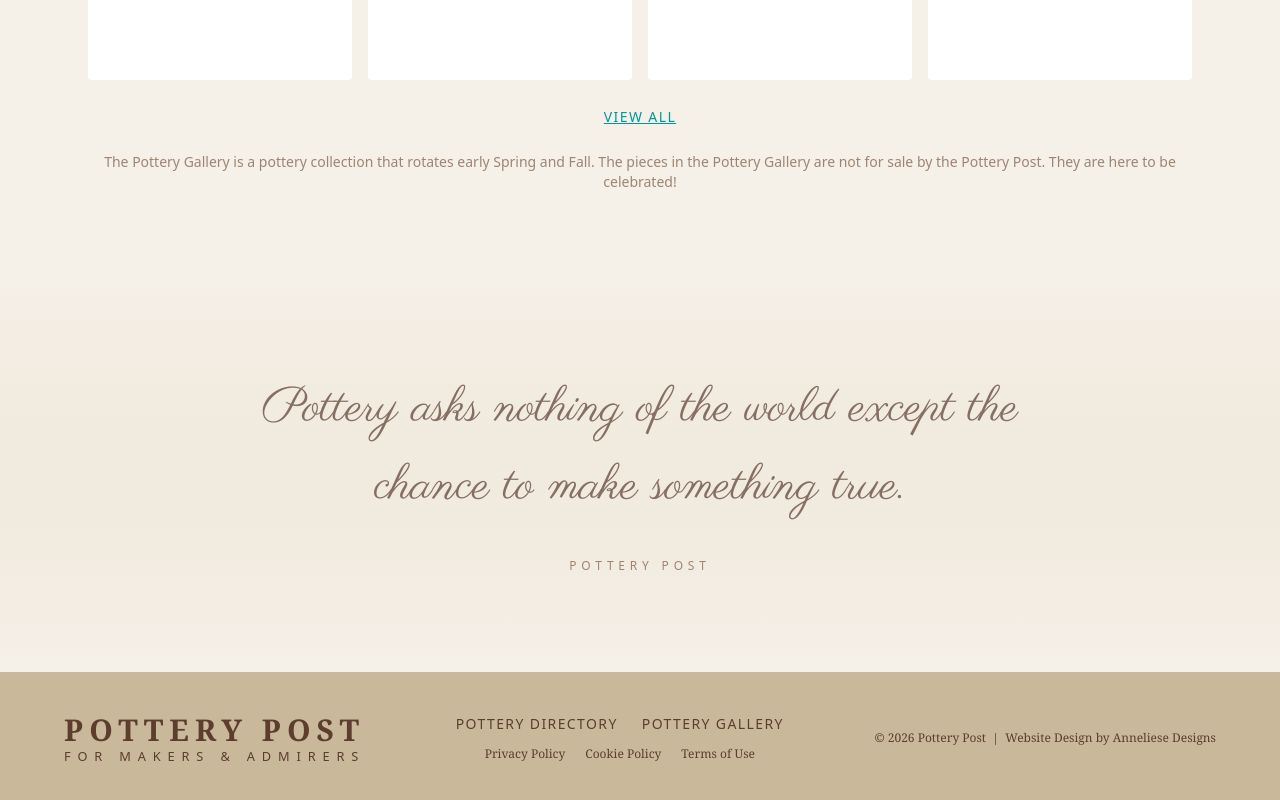
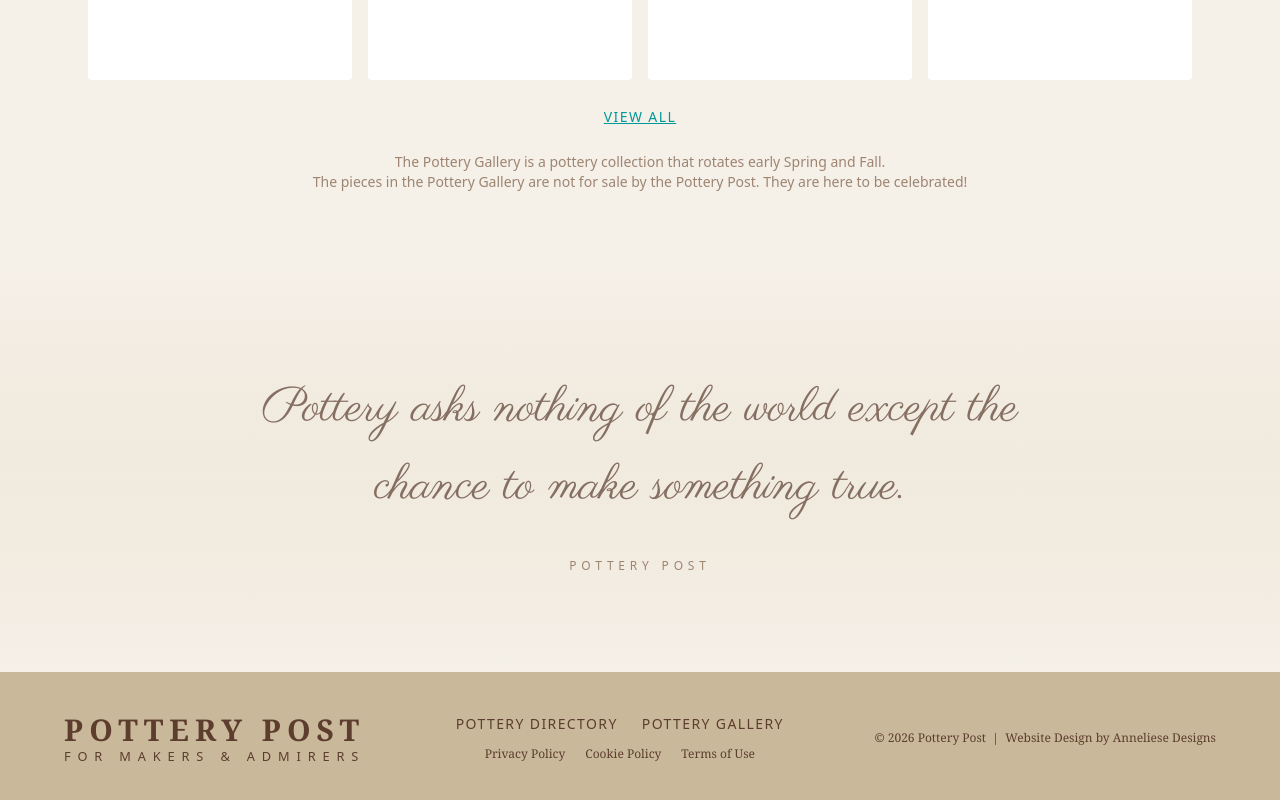
Before and after one commit to VanessaAnneliese/pottery-post-website, a Next.js app: page / in a window 1280 px wide. Shown: the part 2218-3018 px from the top of the page. Built offline with nearby package versions, Linux system fonts and the light colour scheme.

Commit message:
Add line break between gallery caption sentences on desktop

```diff
--- a/app/page.tsx
+++ b/app/page.tsx
@@ -72,7 +72,7 @@ export default function Home() {
           </Link>
         </div>
         <p className="mt-6 text-sm text-center" style={{ color: "#9E8572", fontFamily: "system-ui, sans-serif" }}>
-          The Pottery Gallery is a pottery collection that rotates early Spring and Fall. The pieces in the Pottery Gallery are not for sale by the Pottery Post. They are here to be celebrated!
+          The Pottery Gallery is a pottery collection that rotates early Spring and Fall.<span className="hidden md:inline"><br /></span>{" "}The pieces in the Pottery Gallery are not for sale by the Pottery Post. They are here to be celebrated!
         </p>
       </section>
 
```
